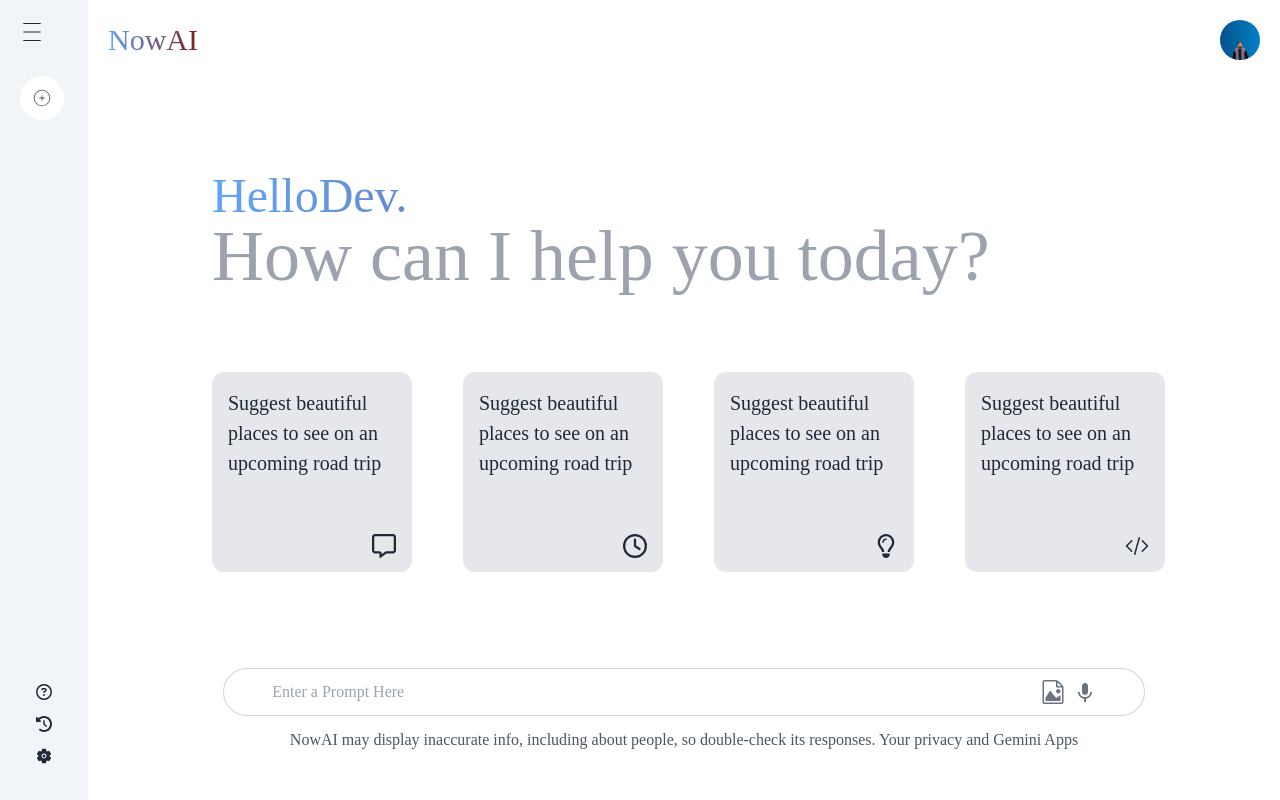
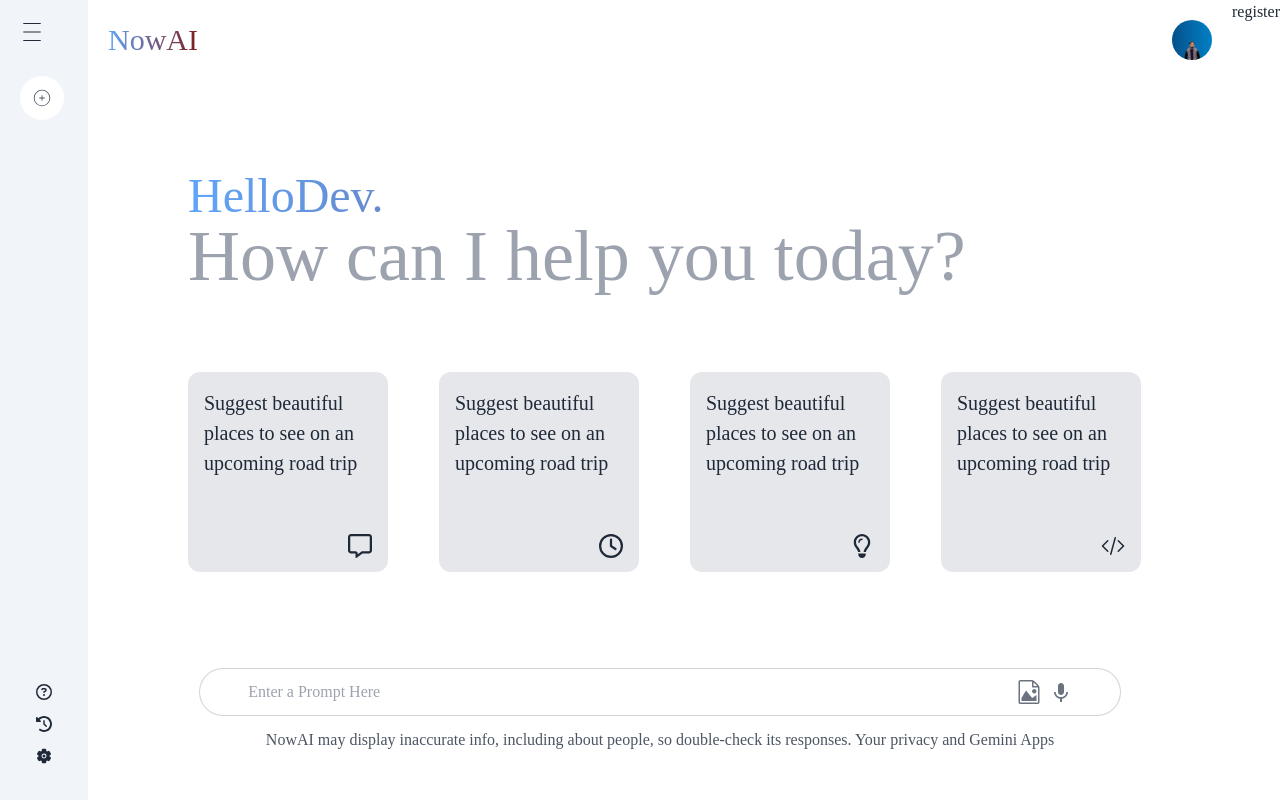
Before and after one commit to sakirmohammad775/Now-AI-Client-Site, a React (Vite) app: page / in a window 1280 px wide. Built offline with nearby package versions, Linux system fonts and the light colour scheme.

Commit message:
add the function

```diff
--- a/src/Home/Home.jsx
+++ b/src/Home/Home.jsx
@@ -10,7 +10,7 @@
                     <Sidebar></Sidebar>
                     <Body></Body>
                     <div>
-                        <h3></h3>
+                        <h3>register</h3>
                     </div>
                 </div>
             </div>
```
